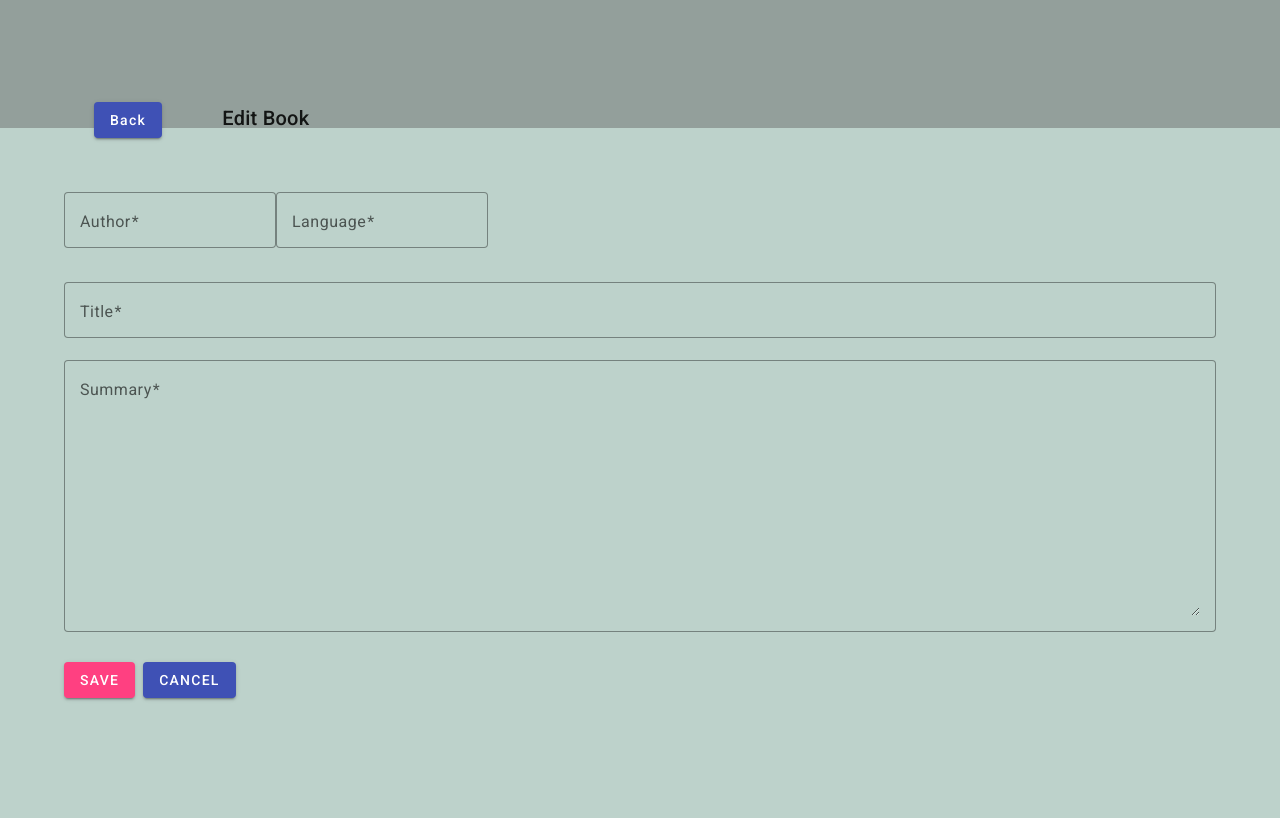
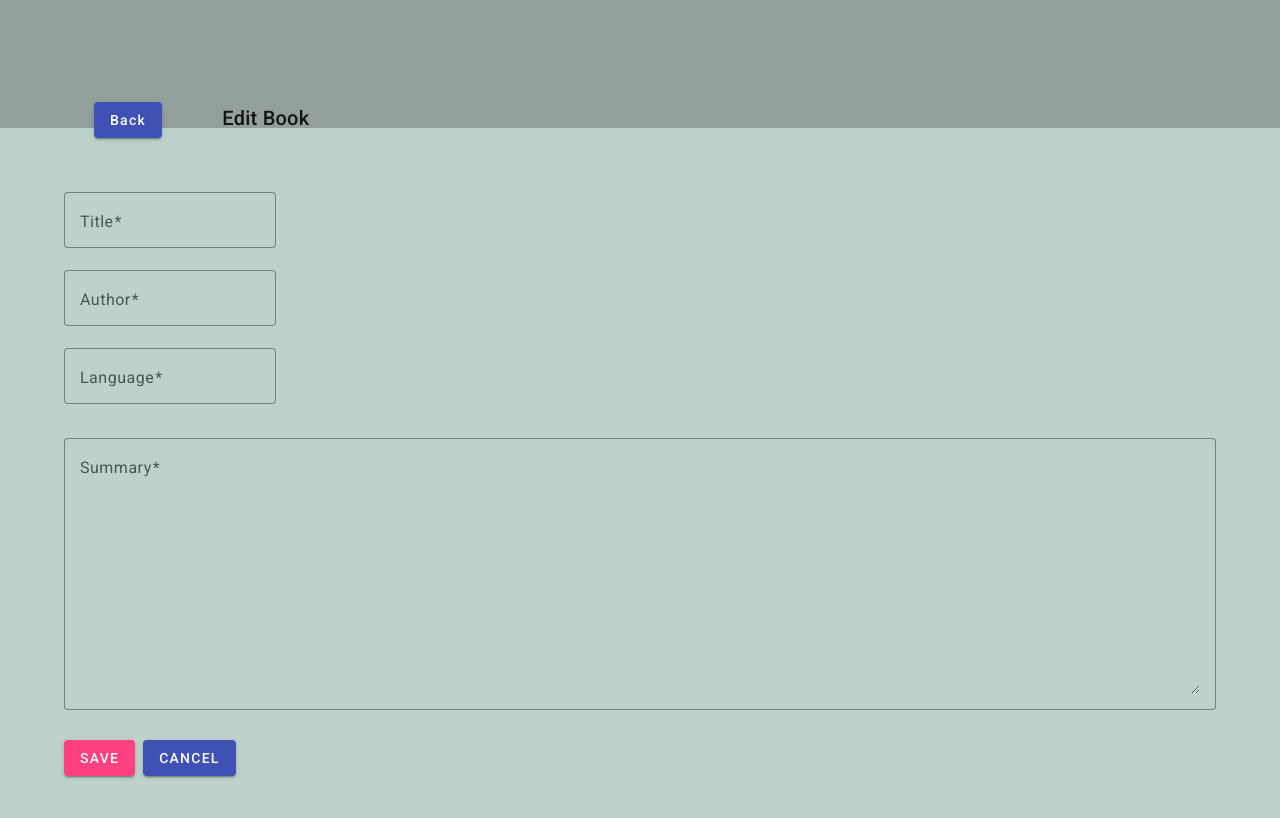
Before and after one commit to cmirandao/Proyects, an Angular app: page /detail/1 in a window 1280 px wide. Shown: the top 818 px of the page. Built offline with nearby package versions, Linux system fonts and the light colour scheme.

Commit message:
edit form

```diff
--- a/src/app/pages/book-detail/book-detail.component.html
+++ b/src/app/pages/book-detail/book-detail.component.html
@@ -15,8 +15,11 @@
         <div class="image-input-container">
             <img *ngIf="books.published_works" mat-card-image src="{{books.published_works[0].cover_art_url}}" alt="">
             <img *ngIf="books.image" mat-card-image src="{{books.image}}" alt="">
-
-
+            <div class="inputs-container">
+                <mat-form-field appearance="outline">
+                    <mat-label>Title</mat-label>
+                    <input matInput [formControl]="title" required>
+                </mat-form-field>
                 <mat-form-field appearance="outline">
                     <mat-label>Author</mat-label>
                     <input matInput [formControl]="authors" required>
@@ -26,11 +29,10 @@
                     <input matInput [formControl]="language" required>
                 </mat-form-field>
             </div>
+        </div>
+
         <p></p>
-        <mat-form-field appearance="outline">
-            <mat-label>Title</mat-label>
-            <input matInput [formControl]="title" required>
-        </mat-form-field>
+
 
         <mat-form-field appearance="outline">
             <mat-label>Summary</mat-label>
--- a/src/styles.scss
+++ b/src/styles.scss
@@ -58,11 +58,16 @@ textarea {
 
 .image-input-container {
   display: flex;
-  align-items: center;
+  align-items: flex-start;
+}
+
+.image-container,
+.inputs-container {
+  margin-right: 20px;
 }
 
 .image-input-container img {
-  margin-right: 20px; /* ajusta el margen entre la imagen y los inputs */
+  margin-right: 20px;
 }
 
 .content {
```
Lines whose indentation alone changed are shown as unchanged.
